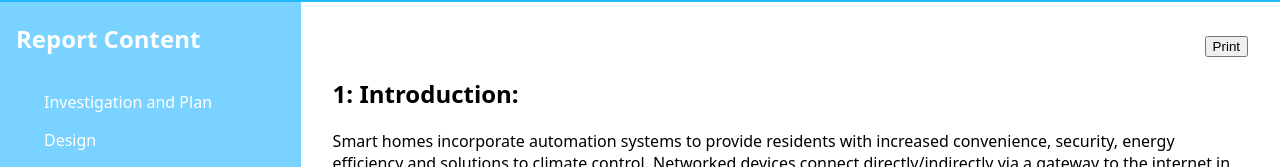
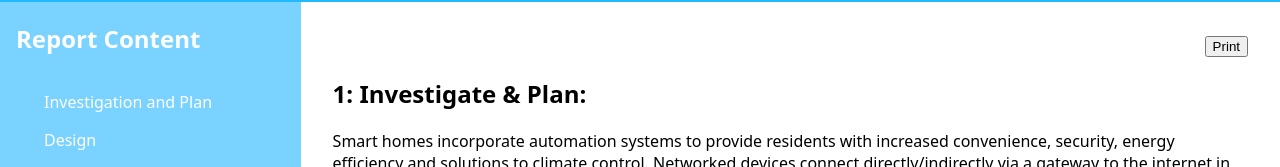
Before and after one commit to LeavingCert/Report_LeavingCert, a plain HTML site: page index.html in a window 1280 px wide. Shown: the part 116-283 px from the top of the page. Drawn offline with Linux system fonts and the light colour scheme.

Commit message:
Investigate_Plan
Investigate_Plan

```diff
--- a/index.html
+++ b/index.html
@@ -30,7 +30,7 @@
         <button style="text-align: right;" onclick="window.print()">Print</button>
       </div>
 
-        <h1>1: Introduction:</h1>
+        <h1>1: Investigate & Plan:</h1>
         <p>Smart homes incorporate automation systems to provide residents with increased convenience, security, energy efficiency and solutions to climate control. Networked
           devices connect directly/indirectly via a gateway to the internet in order to control/regulate household functions. In 2021, the smart home penetration rate worldwide
            was at 12.2%, the number of smart homes worldwide was >258 million and the forecast smart home market worldwide was at 99.41 bn USD [1].
```
